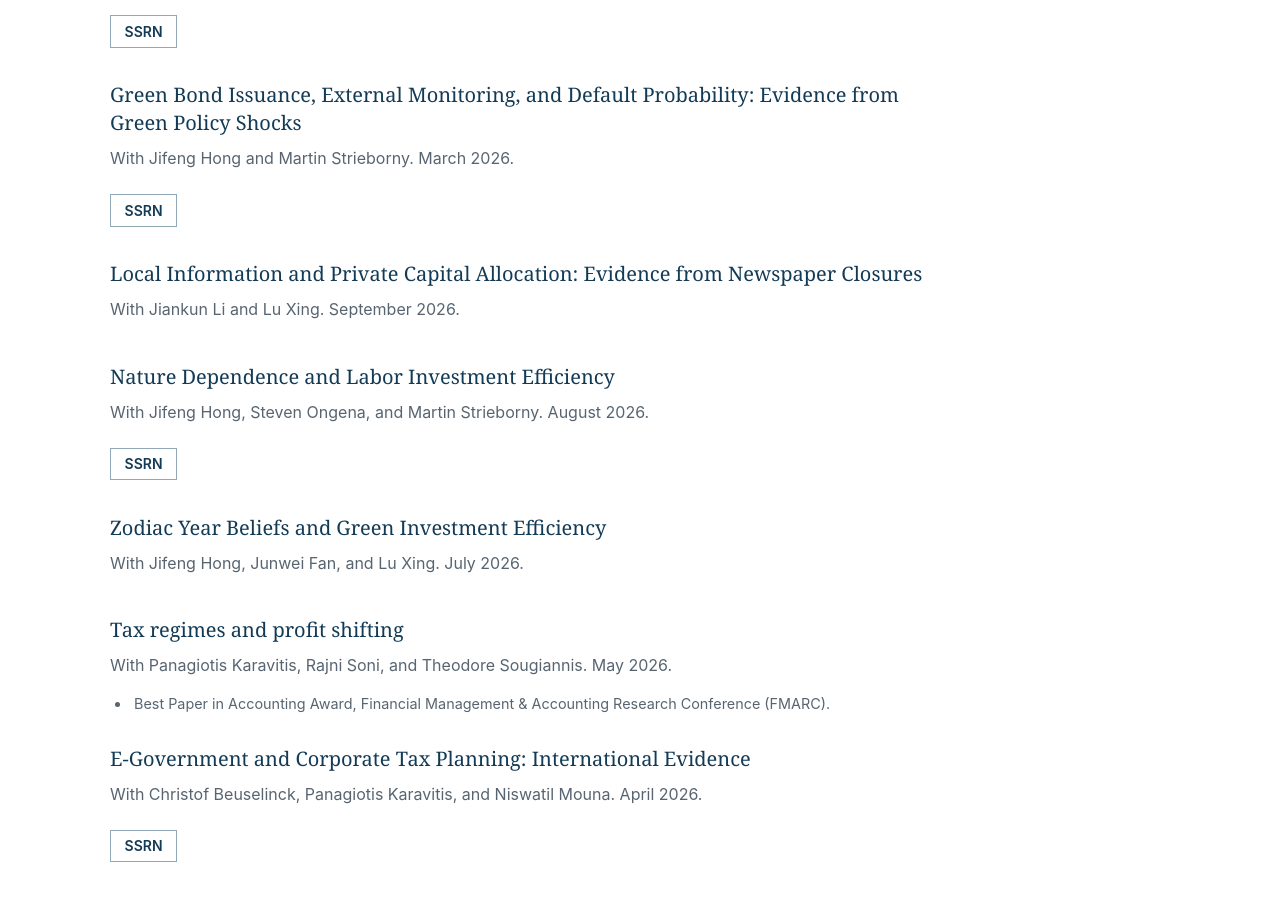
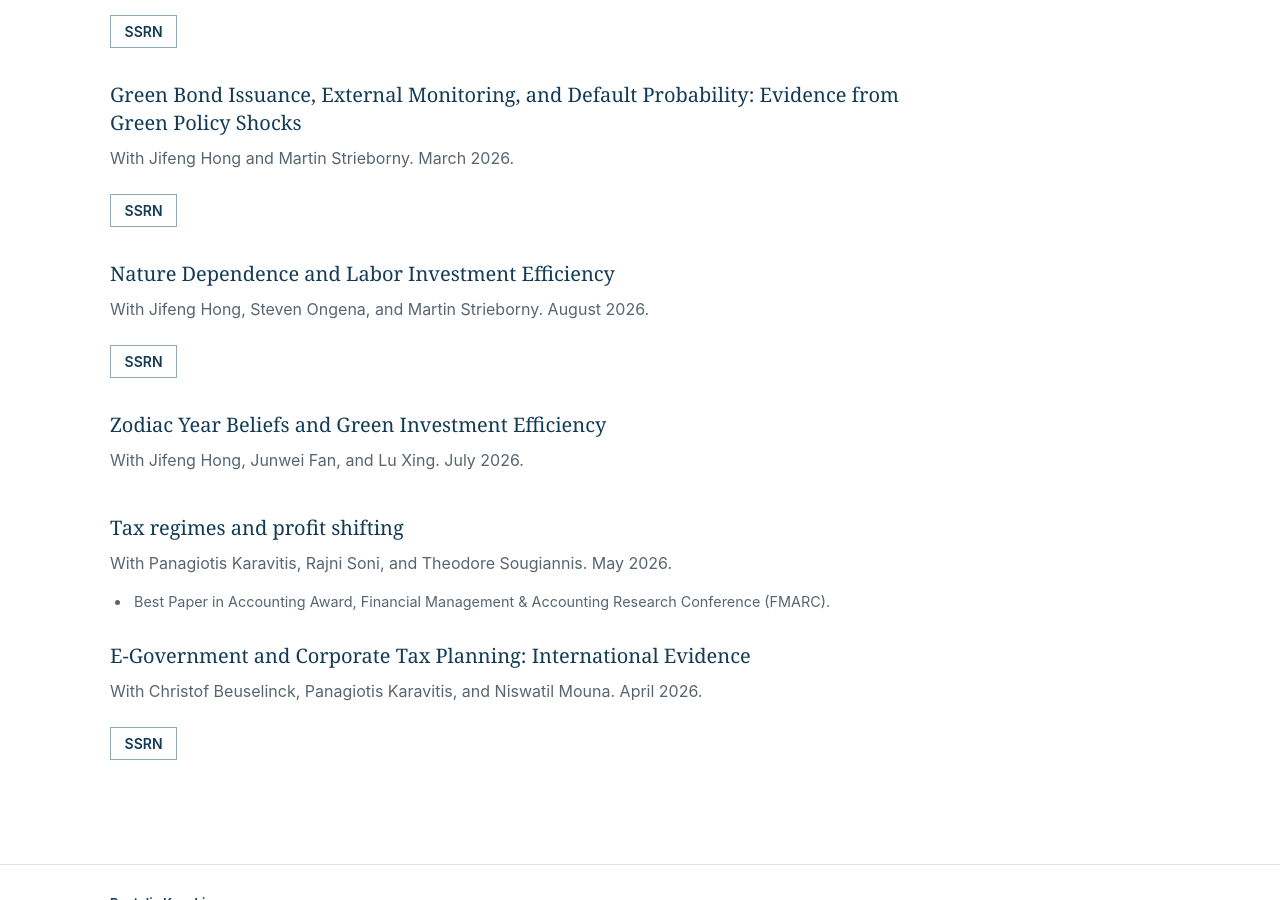
Before and after one commit to panteliskazakis/panteliskazakis.github.io, a Jekyll site: the page built from research.md, in a window 1280 px wide and 900 px high, scrolled down 2724 px. Built offline with Jekyll 4.4.1, drawn with Linux system fonts in a browser that asks for light colours.

Commit message:
Add files via upload

```diff
--- a/research.md
+++ b/research.md
@@ -99,9 +99,6 @@ With Jifeng Hong and Martin Strieborny. March 2026.
 
 <a class="paper-button" href="https://papers.ssrn.com/sol3/papers.cfm?abstract_id=5064454" aria-label="Read Green Bond Issuance, External Monitoring, and Default Probability: Evidence from Green Policy Shocks on SSRN">SSRN</a>
 
-### Local Information and Private Capital Allocation: Evidence from Newspaper Closures
-With Jiankun Li and Lu Xing. September 2026.
-
 ### Nature Dependence and Labor Investment Efficiency
 With Jifeng Hong, Steven Ongena, and Martin Strieborny. August 2026.
 
```
